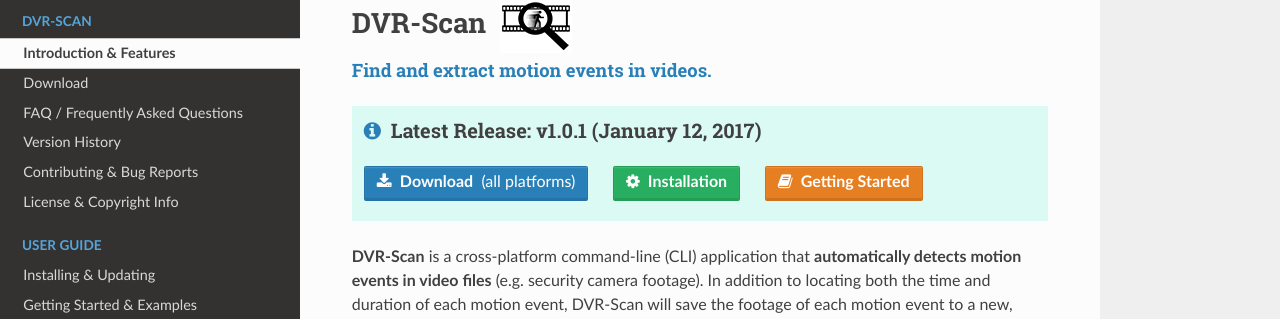
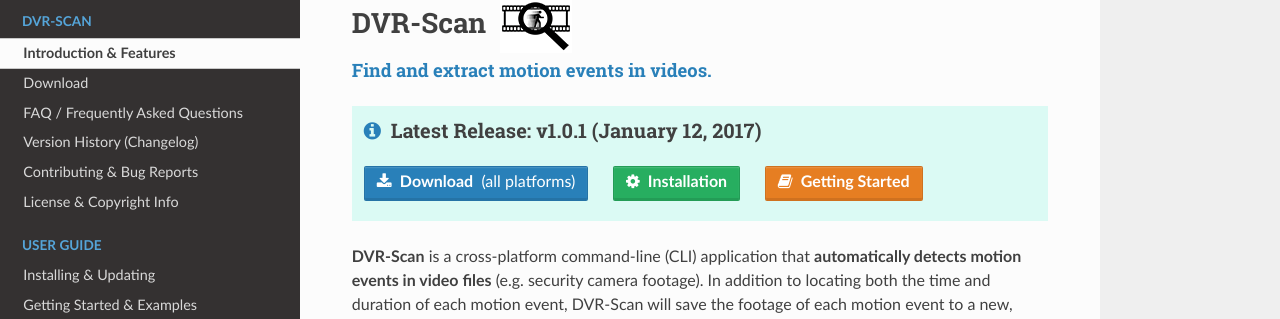
Before and after one commit to Breakthrough/DVR-Scan, an MkDocs documentation site: the page built from docs/index.md, in a window 1280 px wide. Shown: the part 100-419 px from the top of the page. Built offline with MkDocs 1.6.1, drawn with Linux system fonts in a browser that asks for light colours; nearby versions of some CDN libraries; old or Windows-style settings are respelled for this version of MkDocs.

Commit message:
Rename link in docs.

```diff
--- a/mkdocs.yml
+++ b/mkdocs.yml
@@ -15,7 +15,7 @@
     - 'Introduction & Features': 'index.md'
     - 'Download': 'download.md'
     - 'FAQ / Frequently Asked Questions': 'faq.md'
-    - 'Version History': 'changelog.md'
+    - 'Version History (Changelog)': 'changelog.md'
     - 'Contributing & Bug Reports': 'contributing.md'
     - 'License & Copyright Info': 'copyright.md'
 - 'User Guide':
```
